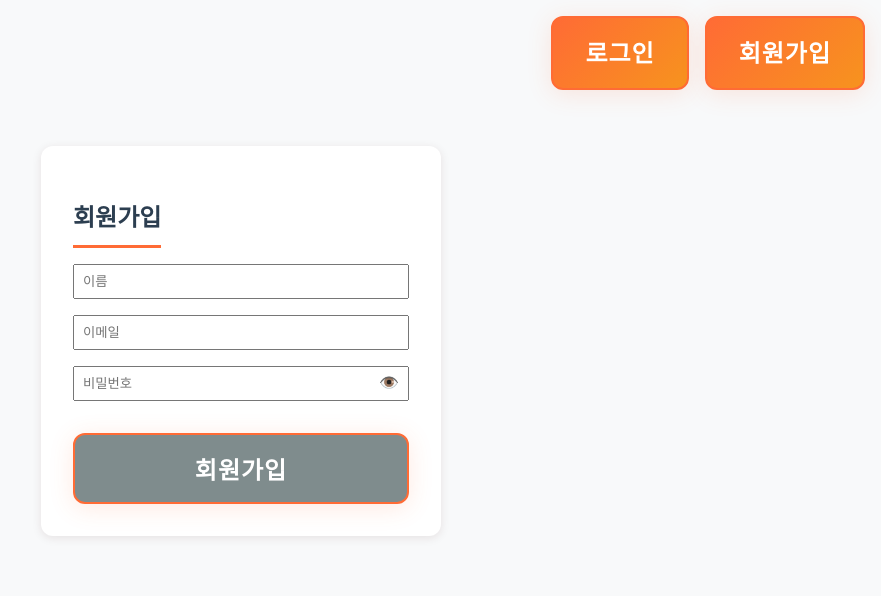
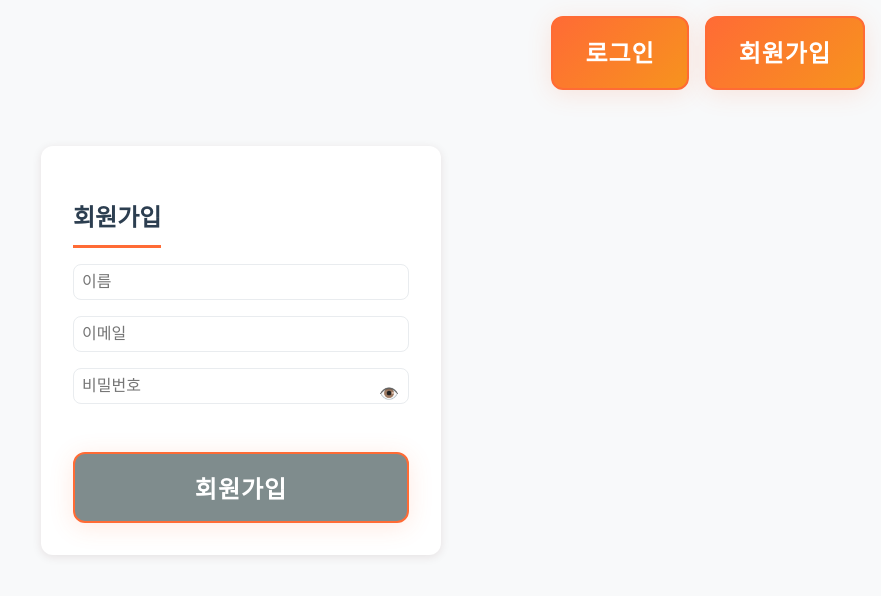
Before and after one commit to yabsed/React-Week5, a React (Vite) app: page /React-Week5/signup in a window 1280 px wide. Shown: the top 596 px of the page, without its empty margins (399-1280 px from the left). Built offline with nearby package versions, Linux system fonts and the light colour scheme.

Commit message:
Lesser Theme

```diff
--- a/src/AuthNav.jsx
+++ b/src/AuthNav.jsx
@@ -8,8 +8,7 @@ function AuthNav({ isLoggedIn, onLogout }) {
   const navigate = useNavigate();
   return (
     <>
-      {/* 우측 네비게이션 */}
-      <nav className="auth-nav" style={{ display: 'flex', gap: 16, justifyContent: 'flex-end', padding: 16 }}>
+      <nav className="auth-nav">
         {!isLoggedIn ? (
           <>
             <Link className="button button-strong" to="/React-Week5/login">로그인</Link>
--- a/src/LoginForm.jsx
+++ b/src/LoginForm.jsx
@@ -33,12 +33,13 @@ export default function LoginForm({ onLogin }) {
   };
 
   return (
-    <form onSubmit={handleSubmit} className="card" style={{ maxWidth: 400, margin: '40px auto', padding: 32 }}>
-      <h2 className="section-title">로그인</h2>
-      <input type="email" placeholder="이메일" value={email} onChange={e => setEmail(e.target.value)} required style={{ width: '100%', marginBottom: 16, padding: 8 }} />
-      <input type="password" placeholder="비밀번호" value={password} onChange={e => setPassword(e.target.value)} required style={{ width: '100%', marginBottom: 16, padding: 8 }} />
-      <button className="button button-strong" type="submit" disabled={loading} style={{ width: '100%' }}>로그인</button>
-      {error && <div style={{ color: 'red', marginTop: 12 }}>{error}</div>}
+    <form onSubmit={handleSubmit} className="card form-card">
+      <h2 className="section-title">
+        로그인</h2>
+      <input className="form-input" type="email" placeholder="이메일" value={email} onChange={e => setEmail(e.target.value)} required />
+      <input className="form-input" type="password" placeholder="비밀번호" value={password} onChange={e => setPassword(e.target.value)} required />
+      <button className="button button-strong full-width-button" type="submit" disabled={loading}>로그인</button>
+      {error && <div className="form-error">{error}</div>}
     </form>
   );
 }
--- a/src/ProfileInfo.jsx
+++ b/src/ProfileInfo.jsx
@@ -29,15 +29,15 @@ export default function ProfileInfo() {
   }, []);
 
   if (loading) return <div className="loading">불러오는 중...</div>;
-  if (error) return <div className="card" style={{ maxWidth: 400, margin: '40px auto', padding: 32, color: 'red' }}>{error}</div>;
+  if (error) return <div className="card form-card form-error">{error}</div>;
   if (!user) return null;
 
   return (
-    <div className="card" style={{ maxWidth: 400, margin: '40px auto', padding: 32 }}>
+    <div className="card form-card">
       <h2 className="section-title">내 정보</h2>
-      <div style={{ fontSize: 20, marginBottom: 12 }}><b>이름:</b> {user.name}</div>
-      <div style={{ fontSize: 20, marginBottom: 12 }}><b>이메일:</b> {user.email}</div>
-      <div style={{ fontSize: 16, color: '#888' }}><b>가입일:</b> {new Date(user.createdAt).toLocaleString()}</div>
+      <div className="info-line"><b>이름:</b> {user.name}</div>
+      <div className="info-line"><b>이메일:</b> {user.email}</div>
+      <div className="muted"><b>가입일:</b> {new Date(user.createdAt).toLocaleString()}</div>
     </div>
   );
 }
--- a/src/SignupForm.jsx
+++ b/src/SignupForm.jsx
@@ -13,7 +13,7 @@ const PasswordRequirements = ({ password }) => {
   };
 
   return (
-    <div style={{ marginTop: 8, fontSize: 12, color: '#555' }}>
+    <div className="password-requirements">
       <div>{checks.length ? '✓' : '✗'} 8자리 이상</div>
       <div>{checks.number ? '✓' : '✗'} 숫자 포함</div>
       <div>{checks.case ? '✓' : '✗'} 영문 대소문자 포함</div>
@@ -85,49 +85,47 @@ export default function SignupForm({ onSignup }) {
   };
 
   return (
-    <form onSubmit={handleSubmit} className="card" style={{ maxWidth: 400, margin: '40px auto', padding: 32 }}>
+    <form onSubmit={handleSubmit} className="card form-card">
       <h2 className="section-title">회원가입</h2>
-      <input type="text" placeholder="이름" value={name} onChange={e => setName(e.target.value)} required style={{ width: '100%', marginBottom: 16, padding: 8 }} />
-      <input type="email" placeholder="이메일" value={email} onChange={e => setEmail(e.target.value)} required style={{ width: '100%', marginBottom: 16, padding: 8 }} />
-      <div style={{ position: 'relative', width: '100%', marginBottom: 16 }}>
+      <input className="form-input" type="text" placeholder="이름" value={name} onChange={e => setName(e.target.value)} required />
+      <input className="form-input" type="email" placeholder="이메일" value={email} onChange={e => setEmail(e.target.value)} required />
+      <div className="input-wrapper">
         <input
+          className="form-input input-with-icon"
           type={showPassword ? 'text' : 'password'}
           placeholder="비밀번호"
           value={password}
           onChange={e => setPassword(e.target.value)}
           onFocus={() => setPasswordFocused(true)}
           required
-          style={{ width: '100%', padding: 8, paddingRight: 40 }}
         />
-        <span onClick={() => setShowPassword(!showPassword)} style={{ position: 'absolute', right: 10, top: '50%', transform: 'translateY(-50%)', cursor: 'pointer' }}>
+        <span onClick={() => setShowPassword(!showPassword)} className="icon-right">
           {showPassword ? '🙈' : '👁️'}
         </span>
       </div>
       {passwordFocused && (
         <>
-          <PasswordRequirements password={password} />
-          <div style={{ position: 'relative', width: '100%', marginBottom: 16, marginTop: 8 }}>
+          <PasswordRequirements password={password} className="password-requirements" />
+          <div className="input-wrapper mt-sm">
             <input
+              className="form-input input-with-icon"
               type={showPassword ? 'text' : 'password'}
               placeholder="비밀번호 확인"
               value={passwordConfirm}
               onChange={e => setPasswordConfirm(e.target.value)}
               required
-              style={{ width: '100%', padding: 8, paddingRight: 40 }}
             />
-            <span onClick={() => setShowPassword(!showPassword)} style={{ position: 'absolute', right: 10, top: '50%', transform: 'translateY(-50%)', cursor: 'pointer' }}>
+            <span onClick={() => setShowPassword(!showPassword)} className="icon-right">
               {showPassword ? '🙈' : '👁️'}
             </span>
           </div>
         </>
       )}
       {passwordConfirm && !passwordsMatch && (
-        <div style={{ color: 'red', fontSize: 12, marginTop: -8, marginBottom: 8 }}>
-          비밀번호가 일치하지 않습니다.
-        </div>
+        <div className="form-error-small">비밀번호가 일치하지 않습니다.</div>
       )}
-      <button className="button button-strong" type="submit" disabled={loading || !passwordsMatch} style={{ width: '100%', marginTop: 16 }}>회원가입</button>
-      {error && <div style={{ color: 'red', marginTop: 12 }}>{error}</div>}
+  <button className="button button-strong full-width-button mt-md" type="submit" disabled={loading || !passwordsMatch}>회원가입</button>
+      {error && <div className="form-error">{error}</div>}
     </form>
   );
 }
--- a/src/main.jsx
+++ b/src/main.jsx
@@ -35,7 +35,7 @@ function AppLayout() {
       <Routes>
         <Route path="/React-Week5/login" element={<LoginForm onLogin={handleLogin} />} />
         <Route path="/React-Week5/signup" element={<SignupForm onSignup={handleSignup} />} />
-        <Route path="/React-Week5/profile" element={isLoggedIn ? <ProfileInfo /> : <div style={{padding: 32}}><h2>로그인이 필요합니다</h2></div>} />
+        <Route path="/React-Week5/profile" element={isLoggedIn ? <ProfileInfo /> : <div className="page-padding"><h2>로그인이 필요합니다</h2></div>} />
       </Routes>
     </div>
   );
--- a/src/styles/common.css
+++ b/src/styles/common.css
@@ -186,3 +186,85 @@ body {
   font-size: var(--font-size-lg);
   margin-right: var(--spacing-xs);
 }
+
+/* Extracted form and layout utilities */
+.auth-nav {
+  display: flex;
+  gap: var(--spacing-md);
+  justify-content: flex-end;
+  padding: var(--spacing-md);
+}
+
+.form-card {
+  max-width: 400px;
+  margin: 40px auto;
+  padding: 32px;
+}
+
+.form-input {
+  width: 100%;
+  margin-bottom: 16px;
+  padding: 8px;
+  font-size: var(--font-size-md);
+  border: 1px solid var(--border-color);
+  border-radius: 8px;
+  background: transparent;
+}
+
+.input-wrapper {
+  position: relative;
+  width: 100%;
+  margin-bottom: 16px;
+}
+
+.input-with-icon {
+  padding-right: 40px;
+}
+
+.icon-right {
+  position: absolute;
+  right: 10px;
+  top: 50%;
+  transform: translateY(-50%);
+  cursor: pointer;
+}
+
+.full-width-button {
+  width: 100%;
+}
+
+.form-error {
+  color: red;
+  margin-top: 12px;
+}
+
+.form-error-small {
+  color: red;
+  font-size: 12px;
+  margin-top: -8px;
+  margin-bottom: 8px;
+}
+
+.password-requirements {
+  margin-top: 8px;
+  font-size: 12px;
+  color: #555;
+}
+
+.info-line {
+  font-size: 20px;
+  margin-bottom: 12px;
+}
+
+.muted {
+  font-size: 16px;
+  color: #888;
+}
+
+.page-padding {
+  padding: var(--spacing-lg);
+}
+
+/* small spacing utilities */
+.mt-sm { margin-top: 8px; }
+.mt-md { margin-top: 16px; }
```
Also changed, not shown: 1 other file (tests, documents, lock files or other folders).
